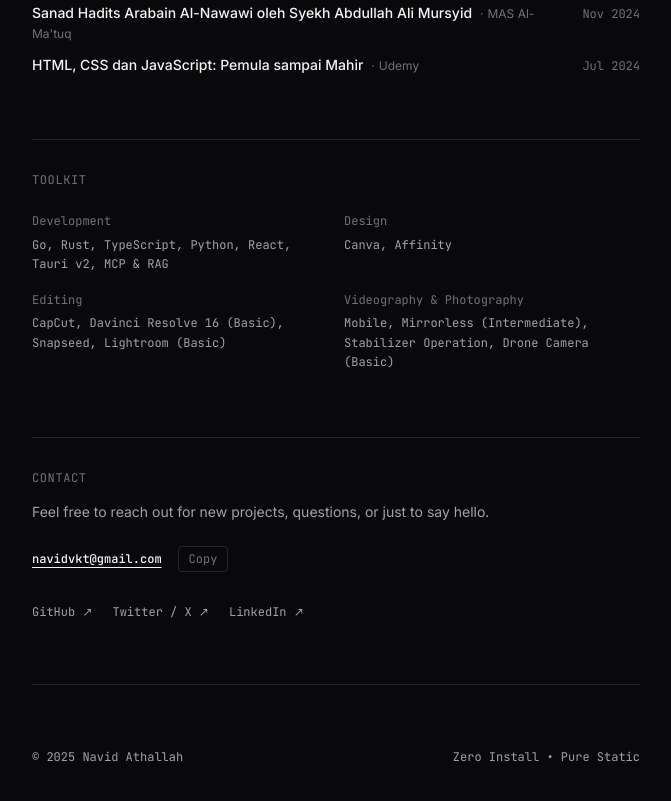
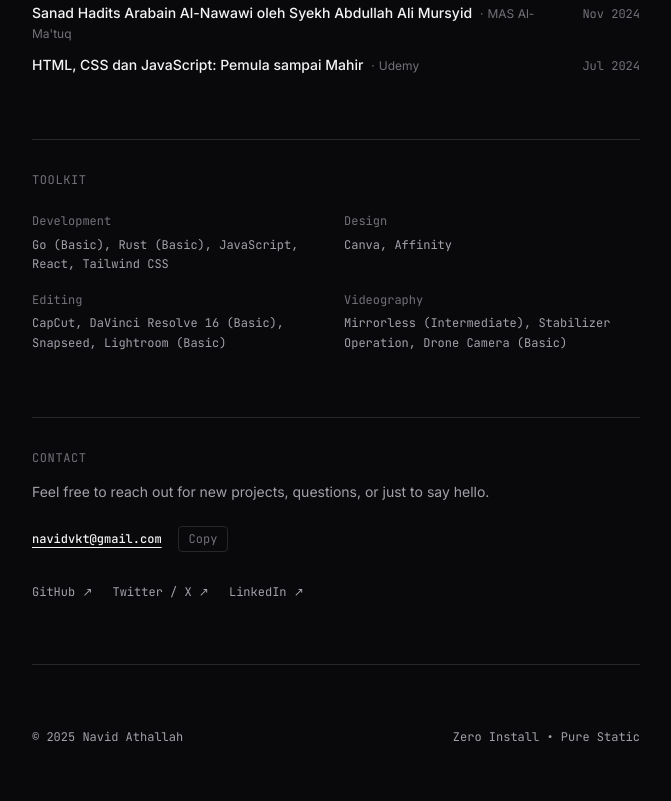
Before and after one commit to enpidi26/portfolio-web, a plain HTML site: page index.html in a window 1280 px wide. Shown: the part 2438-3239 px from the top of the page, without its empty margins (304-975 px from the left). Drawn offline with Linux system fonts and the light colour scheme.

Commit message:
content: update toolkit section

```diff
--- a/index.html
+++ b/index.html
@@ -349,7 +349,7 @@
         class="grid grid-cols-1 sm:grid-cols-2 gap-4 text-xs font-mono text-neutral-600 dark:text-neutral-400 leading-relaxed">
         <div>
           <span class="text-neutral-400 dark:text-neutral-500 block mb-1">Development</span>
-          <p>Go, Rust, TypeScript, Python, React, Tauri v2, MCP & RAG</p>
+          <p>Go (Basic), Rust (Basic), JavaScript, React, Tailwind CSS</p>
         </div>
         <div>
           <span class="text-neutral-400 dark:text-neutral-500 block mb-1">Design</span>
@@ -357,11 +357,11 @@
         </div>
         <div>
           <span class="text-neutral-400 dark:text-neutral-500 block mb-1">Editing</span>
-          <p>CapCut, Davinci Resolve 16 (Basic), Snapseed, Lightroom (Basic)</p>
+          <p>CapCut, DaVinci Resolve 16 (Basic), Snapseed, Lightroom (Basic)</p>
         </div>
         <div>
-          <span class="text-neutral-400 dark:text-neutral-500 block mb-1">Videography & Photography</span>
-          <p>Mobile, Mirrorless (Intermediate), Stabilizer Operation, Drone Camera (Basic)</p>
+          <span class="text-neutral-400 dark:text-neutral-500 block mb-1">Videography</span>
+          <p>Mirrorless (Intermediate), Stabilizer Operation, Drone Camera (Basic)</p>
         </div>
       </div>
     </section>
```
Also changed, not shown: 1 other file.
